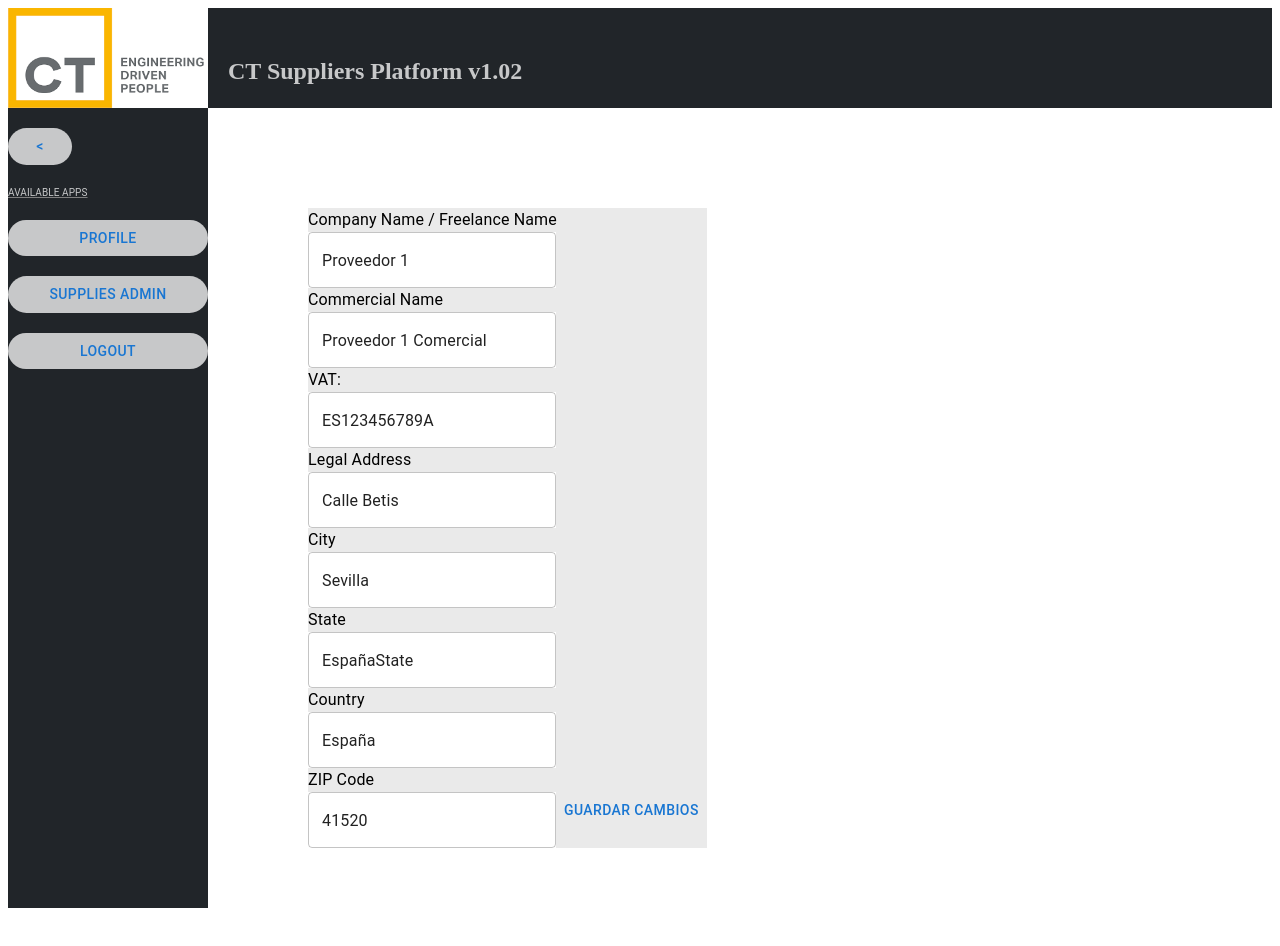
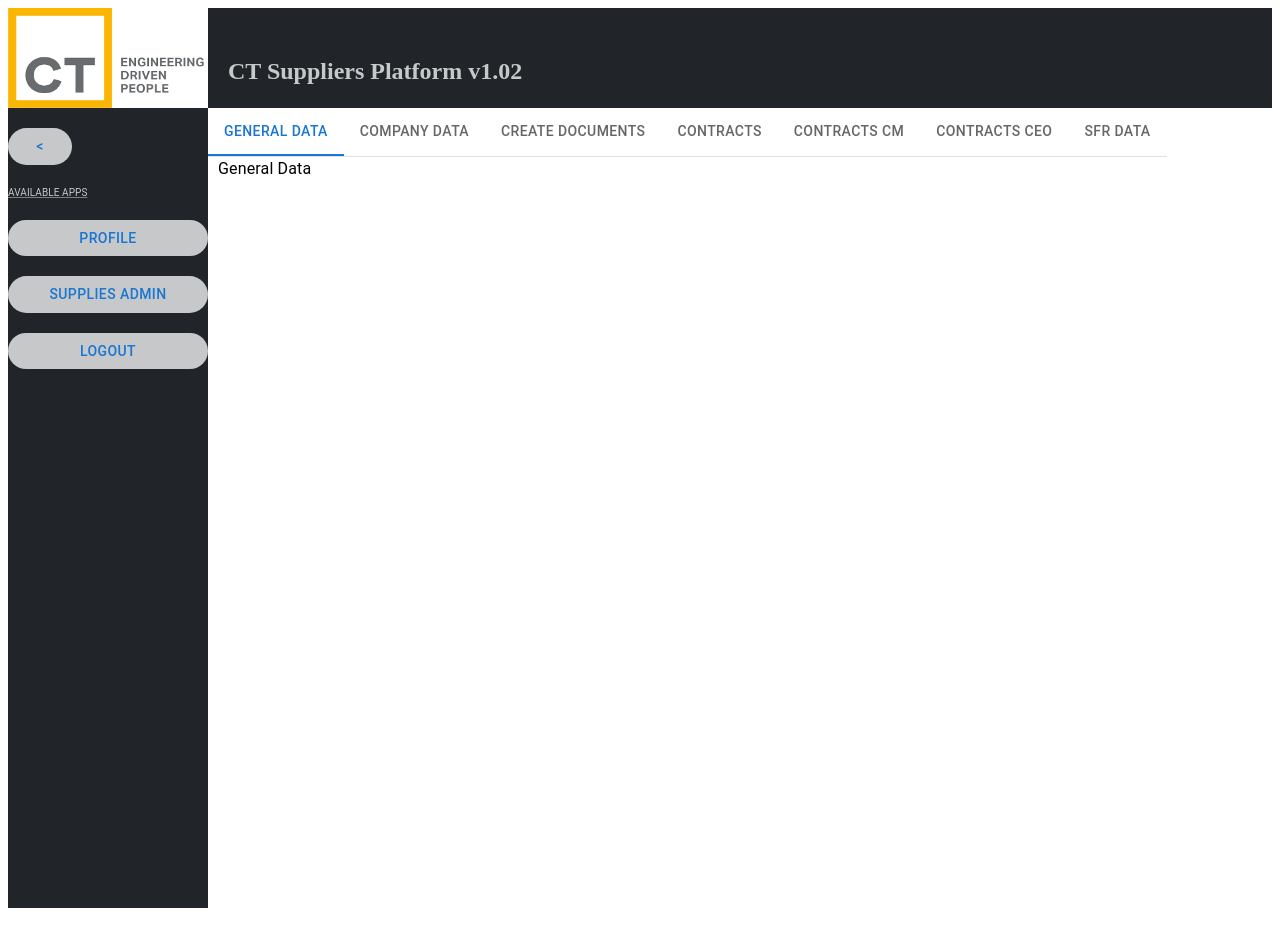
Before and after one commit to Kilox6991/suppliers-platform, a React (Vite) app in the folder frontend/suppliers-platform/: page /supplier/1 in a window 1280 px wide. Shown: the top 946 px of the page. After the commit the page ends 916 px from the top, so only its background shows below. Built offline with nearby package versions, Linux system fonts and the light colour scheme.

Commit message:
changed styles

```diff
--- /dev/null
+++ b/frontend/suppliers-platform/src/components/MenuDetail.jsx
@@ -0,0 +1,86 @@
+import * as React from 'react';
+import PropTypes from 'prop-types';
+import Tabs from '@mui/material/Tabs';
+import Tab from '@mui/material/Tab';
+import Typography from '@mui/material/Typography';
+import Box from '@mui/material/Box';
+import SupplierDetail from './SupplierDetail/SupplierDetail';
+
+function CustomTabPanel(props) {
+  const { children, value, index, ...other } = props;
+
+  return (
+    <div
+      role="tabpanel"
+      hidden={value !== index}
+      id={`simple-tabpanel-${index}`}
+      aria-labelledby={`simple-tab-${index}`}
+      {...other}
+    >
+      {value === index && (
+        //Interior del Menu
+        <Box sx={{marginLeft:"10px"}}>
+          <Typography>{children}</Typography>
+        </Box>
+      )}
+    </div>
+  );
+}
+
+CustomTabPanel.propTypes = {
+  children: PropTypes.node,
+  index: PropTypes.number.isRequired,
+  value: PropTypes.number.isRequired,
+};
+
+function a11yProps(index) {
+  return {
+    id: `simple-tab-${index}`,
+    'aria-controls': `simple-tabpanel-${index}`,
+  };
+}
+
+export default function BasicTabs() {
+  const [value, setValue] = React.useState(0);
+
+  const handleChange = (event, newValue) => {
+    setValue(newValue);
+  };
+
+  return (
+    <Box sx={{ width: "100hv"}}>
+      <Box sx={{ borderBottom: 1, borderColor: 'divider' }}>
+        <Tabs value={value} onChange={handleChange} aria-label="basic tabs example">
+          <Tab label="General Data" {...a11yProps(0)} />
+          <Tab label="Company Data" {...a11yProps(1)} />
+          <Tab label="Create Documents" {...a11yProps(2)} />
+          <Tab label="Contracts" {...a11yProps(3)} />
+          <Tab label="Contracts CM" {...a11yProps(4)} />
+          <Tab label="Contracts CEO" {...a11yProps(5)} />
+          <Tab label="SFR Data" {...a11yProps(6)} />
+        </Tabs>
+      </Box>
+      <CustomTabPanel value={value} index={0}>
+        General Data
+      </CustomTabPanel>
+      <CustomTabPanel value={value} index={1}>
+      <SupplierDetail></SupplierDetail>
+      </CustomTabPanel>
+      <CustomTabPanel value={value} index={2}>
+        Create Documents
+      </CustomTabPanel>
+      <CustomTabPanel value={value} index={3}>
+        Contracts
+      </CustomTabPanel>
+      <CustomTabPanel value={value} index={4}>
+        Contracts CM
+      </CustomTabPanel>
+      <CustomTabPanel value={value} index={5}>
+        Contracts CEO
+      </CustomTabPanel>
+      <CustomTabPanel value={value} index={6}>
+        SFR Data
+      </CustomTabPanel>
+    </Box>
+  );
+}
--- a/frontend/suppliers-platform/src/components/MenuHome.jsx
+++ b/frontend/suppliers-platform/src/components/MenuHome.jsx
@@ -1,6 +1,8 @@
 import SupplierList from "./SuppliersList/SupplierList"
 
-function MenuHome() {
+function MenuHome({ data, onDelete }) {
+
+
     return (
         <SupplierList ></SupplierList>
     )
--- a/frontend/suppliers-platform/src/components/SupplierDetail/SupplierDetail.jsx
+++ b/frontend/suppliers-platform/src/components/SupplierDetail/SupplierDetail.jsx
@@ -1,6 +1,6 @@
-import { Box, Typography, TextField, Button } from "@mui/material";
+import { Box, Typography, TextField, Button, Grid } from "@mui/material";
 import { useParams } from "react-router-dom";
-import { useState } from "react"; // Importa useState para manejar el estado local
+import { useState } from "react";
 import { suppliers } from "../../data/json";
 
 function SupplierDetail() {
@@ -14,77 +14,108 @@ function SupplierDetail() {
     return <div>Proveedor no encontrado</div>;
   }
 
-  // Establece un estado local para cada campo
+  // Estados para futuros cambios
   const [editedName, setEditedName] = useState(selectedSupplier.name);
-  const [editedNameCommercial, setEditedNameCommercial] = useState(selectedSupplier.commercialName);
+  const [editedNameCommercial, setEditedNameCommercial] = useState(
+    selectedSupplier.commercialName
+  );
   const [editedVat, setEditedVat] = useState(selectedSupplier.vat);
-
-  const [editedLegalAddress, setEditedLegalAddress] = useState(selectedSupplier.legalAddress);
+  const [editedLegalAddress, setEditedLegalAddress] = useState(
+    selectedSupplier.legalAddress
+  );
   const [editedCity, setEditedCity] = useState(selectedSupplier.city);
   const [editedState, setEditedState] = useState(selectedSupplier.state);
   const [editedCountry, setEditedCountry] = useState(selectedSupplier.country);
   const [editedZip, setEditedZip] = useState(selectedSupplier.zipCode);
-  // Función para guardar los cambios
+
+
   const saveChanges = () => {
-    // Aquí puedes implementar la lógica para guardar los cambios en tus datos de proveedores
+    // Falta la lógica para guardar
   };
 
   return (
-    <Box sx={{ backgroundColor: "#eaeaea", margin: "100px" }}>
-      <Typography>Company Name / Freelance Name</Typography>
+    <Box
+      sx={{
+        backgroundColor: "#eaeaea",
+        margin: "100px",
+        width: "600px",
+        padding: "20px",
+      }}
+    >
+      <Grid container spacing={2}>
+        <Grid item xs={6}>
+          <Typography>Company Name / Freelance Name:</Typography>
           <TextField
             value={editedName}
             onChange={(e) => setEditedName(e.target.value)}
-        sx={{ backgroundColor: "white" }}
+            variant="outlined"
+            sx={{ backgroundColor: "white", "& .MuiInputBase-input": { padding: "8px 10px" } }}
           />
-      <Typography>Commercial Name</Typography>
+        </Grid>
+        <Grid item xs={6}>
+          <Typography>Commercial Name:</Typography>
           <TextField
             value={editedNameCommercial}
             onChange={(e) => setEditedNameCommercial(e.target.value)}
-        sx={{ backgroundColor: "white" }}
+            variant="outlined"
+            sx={{ backgroundColor: "white", "& .MuiInputBase-input": { padding: "8px 10px" } }}
           />
+        </Grid>
+        <Grid item xs={6}>
           <Typography>VAT:</Typography>
           <TextField
             value={editedVat}
             onChange={(e) => setEditedVat(e.target.value)}
-        sx={{ backgroundColor: "white" }}
+            variant="outlined"
+            sx={{ backgroundColor: "white", "& .MuiInputBase-input": { padding: "8px 10px" } }}
           />
-
-      <Typography>Legal Address</Typography>
+        </Grid>
+        <Grid item xs={6}>
+          <Typography>Legal Address:</Typography>
           <TextField
             value={editedLegalAddress}
             onChange={(e) => setEditedLegalAddress(e.target.value)}
-        sx={{ backgroundColor: "white" }}
+            variant="outlined"
+            sx={{ backgroundColor: "white", "& .MuiInputBase-input": { padding: "8px 10px" } }}
           />
-
-      <Typography>City</Typography>
+        </Grid>
+        <Grid item xs={6}>
+          <Typography>City:</Typography>
           <TextField
             value={editedCity}
             onChange={(e) => setEditedCity(e.target.value)}
-        sx={{ backgroundColor: "white" }}
+            variant="outlined"
+            sx={{ backgroundColor: "white", "& .MuiInputBase-input": { padding: "8px 10px" } }}
           />
-
-        <Typography>State</Typography>
+        </Grid>
+        <Grid item xs={6}>
+          <Typography>State:</Typography>
           <TextField
             value={editedState}
             onChange={(e) => setEditedState(e.target.value)}
-        sx={{ backgroundColor: "white" }}
+            variant="outlined"
+            sx={{ backgroundColor: "white", "& .MuiInputBase-input": { padding: "8px 10px" } }}
           />
-
-      <Typography>Country</Typography>
+        </Grid>
+        <Grid item xs={6}>
+          <Typography>Country:</Typography>
           <TextField
             value={editedCountry}
             onChange={(e) => setEditedCountry(e.target.value)}
-        sx={{ backgroundColor: "white" }}
+            variant="outlined"
+            sx={{ backgroundColor: "white", "& .MuiInputBase-input": { padding: "8px 10px" } }}
           />
-
-        <Typography>ZIP Code</Typography>
+        </Grid>
+        <Grid item xs={12}>
+          <Typography>ZIP Code:</Typography>
           <TextField
             value={editedZip}
             onChange={(e) => setEditedZip(e.target.value)}
-        sx={{ backgroundColor: "white" }}
+            variant="outlined"
+            sx={{ backgroundColor: "white", "& .MuiInputBase-input": { padding: "8px 10px" } }}
           />
-
+        </Grid>
+      </Grid>
       <Button onClick={saveChanges}>Guardar Cambios</Button>
     </Box>
   );
--- a/frontend/suppliers-platform/src/components/SuppliersList/SupplierList.jsx
+++ b/frontend/suppliers-platform/src/components/SuppliersList/SupplierList.jsx
@@ -1,20 +1,26 @@
+import React, { useState, useEffect } from "react";
 import { Box, Button } from "@mui/material";
 import SupplierCard from "./SupplierCard";
-import { suppliers } from "../../data/json";
+import { suppliers as initialSuppliers } from "../../data/json";
 
 function SupplierList() {
+  const [suppliers, setSuppliers] = useState([]);
+
+
+  useEffect(() => {
+    setSuppliers(initialSuppliers);
+  }, []);
+
   return (
-    <Box sx={{ marginTop: "50px", marginLeft: "100px"}}>
+    <Box sx={{ marginTop: "50px", marginLeft: "100px" }}>
       <Button sx={{ marginBottom: "20px" }}>Supplier List V1</Button>
-      {suppliers.map((suppliers, index) => (
+      {suppliers.map((supplier) => (
         <SupplierCard
-          sx={{}}
-          key={index}
-          name={suppliers.name}
-          vat={suppliers.vat}
-          date={suppliers.date}
-          country={suppliers.country}
-          id={suppliers.id}
+          key={supplier.id}
+          name={supplier.name}
+          vat={supplier.vat}
+          date={supplier.date}
+          country={supplier.country}
         />
       ))}
     </Box>
--- a/frontend/suppliers-platform/src/data/json.js
+++ b/frontend/suppliers-platform/src/data/json.js
@@ -1,42 +1,62 @@
 export const suppliers = [
   {
-        id:1,
+    id: 1,
     name: "Proveedor 1",
     vat: "ES123456789A",
     date: "2023-01-15",
     commercialName: "Proveedor 1 Comercial",
-        legalAddress:"Calle Betis",
-        city:"Sevilla",
-        state:"EspañaState",
+    legalAddress: "Calle Betis",
+    city: "Sevilla",
+    state: "EspañaState",
     country: "España",
-        zipCode:"41520"
+    zipCode: "41520"
   },
   {
-        id:2,
+    id: 2,
     name: "Proveedor 2",
     vat: "DE987654321B",
     date: "2023-02-20",
+    commercialName: "Proveedor 2 Comercial",
+    legalAddress: "Street XYZ",
+    city: "Berlin",
+    state: "GermanyState",
     country: "Alemania",
+    zipCode: "12345"
   },
   {
-        id:3,
+    id: 3,
     name: "Proveedor 3",
     vat: "FR654321789C",
     date: "2023-03-25",
+    commercialName: "Proveedor 3 Comercial",
+    legalAddress: "Rue de la Rue",
+    city: "París",
+    state: "FranceState",
     country: "Francia",
+    zipCode: "67890"
   },
   {
-        id:4,
+    id: 4,
     name: "Proveedor 4",
     vat: "IT456789123D",
     date: "2023-04-30",
+    commercialName: "Proveedor 4 Comercial",
+    legalAddress: "Via Roma",
+    city: "Roma",
+    state: "ItalyState",
     country: "Italia",
+    zipCode: "00100"
   },
   {
-        id:5,
+    id: 5,
     name: "Proveedor 5",
     vat: "UK789123456E",
     date: "2023-05-10",
+    commercialName: "Proveedor 5 Comercial",
+    legalAddress: "123 Main St",
+    city: "London",
+    state: "UKState",
     country: "Reino Unido",
+    zipCode: "SW1A 1AA"
   },
 ];
--- a/frontend/suppliers-platform/src/pages/DetailPage.jsx
+++ b/frontend/suppliers-platform/src/pages/DetailPage.jsx
@@ -2,6 +2,7 @@ import Navbar from "../components/Navbar"
 import { Box } from "@mui/material"
 import Sidebar from "../components/Sidebar"
 import SupplierDetail from "../components/SupplierDetail/SupplierDetail"
+import MenuDetail from "../components/MenuDetail"
 
 function DetailPage() {
     return (
@@ -9,7 +10,7 @@ function DetailPage() {
         <Navbar></Navbar>
         <Box sx={{display:"flex"}}>
         <Sidebar></Sidebar>
-        <SupplierDetail></SupplierDetail>
+        <MenuDetail></MenuDetail>
         </Box>
         </>
     )
--- a/frontend/suppliers-platform/src/pages/HomePage.jsx
+++ b/frontend/suppliers-platform/src/pages/HomePage.jsx
@@ -6,12 +6,13 @@ import MenuHome from "../components/MenuHome";
 
 
 function HomePage() {
+
     return(
         <>
         <Navbar></Navbar>
         <Box sx={{display:"flex"}}>
         <Sidebar></Sidebar>
-        <MenuHome></MenuHome>
+        <MenuHome ></MenuHome>
         </Box>
         </>
     )
```
Also changed, not shown: frontend/suppliers-platform/src/components/SuppliersList/SupplierCard.jsx (+33 -6 lines), frontend/suppliers-platform/src/main.jsx (line endings or trailing spaces). Lines whose indentation alone changed are shown as unchanged.
